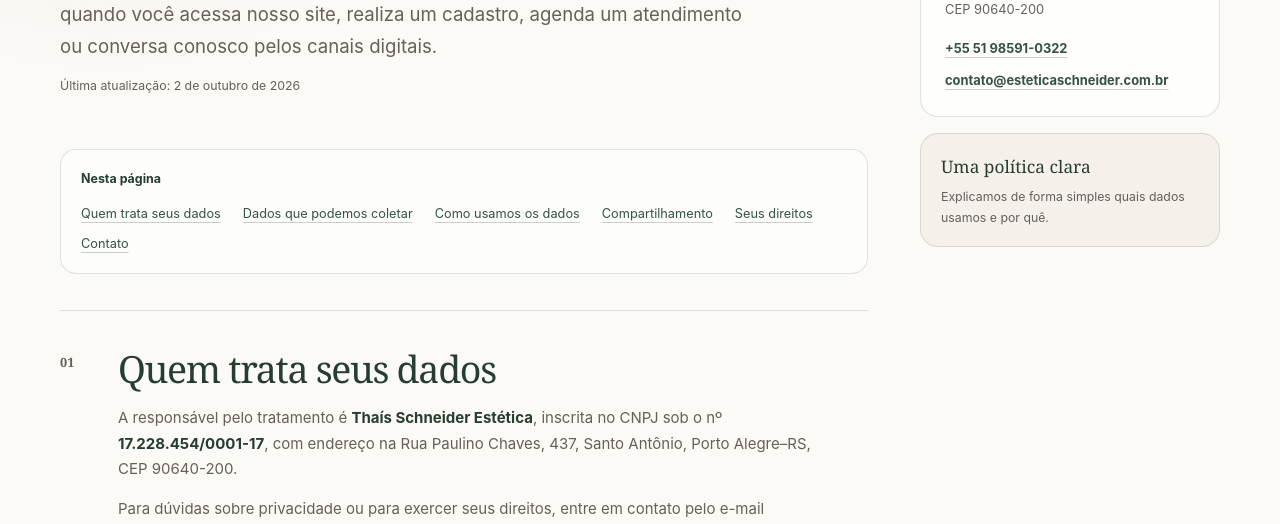
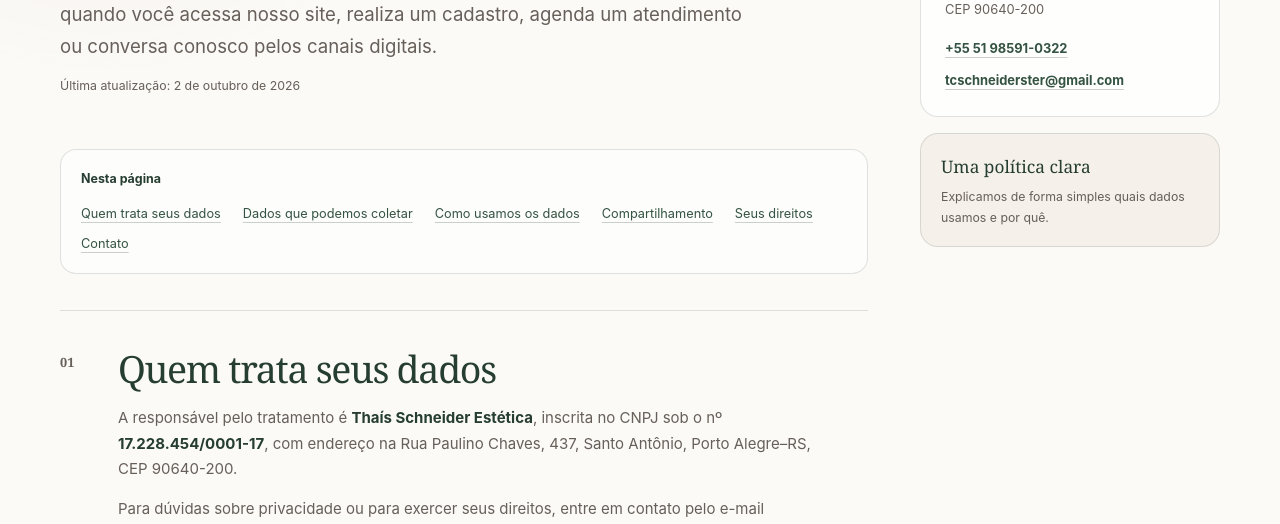
Before and after one commit to maiquelnet/clinicaestetica, a React (Vite) app in the folder app/: page /politica-de-privacidade in a window 1280 px wide. Shown: the part 415-939 px from the top of the page. Built offline with nearby package versions, Linux system fonts and the light colour scheme; no server answers.

Commit message:
fix: update privacy contact email

```diff
--- a/app/index.html
+++ b/app/index.html
@@ -27,7 +27,7 @@
         "url": "https://www.esteticaschneider.com.br/",
         "image": "https://www.esteticaschneider.com.br/og-estetica.svg",
         "telephone": "+55 51 98591-0322",
-        "email": "contato@esteticaschneider.com.br",
+        "email": "tcschneiderster@gmail.com",
         "taxID": "17.228.454/0001-17",
         "priceRange": "$$",
         "address": {
--- a/app/src/pages/PrivacyPolicyPage.tsx
+++ b/app/src/pages/PrivacyPolicyPage.tsx
@@ -77,7 +77,7 @@ export function PrivacyPolicyPage() {
                 </p>
                 <p>
                   Para dúvidas sobre privacidade ou para exercer seus direitos, entre em contato pelo e-mail
-                  <a href="mailto:contato@esteticaschneider.com.br"> contato@esteticaschneider.com.br</a>.
+                  <a href="mailto:tcschneiderster@gmail.com"> tcschneiderster@gmail.com</a>.
                 </p>
               </div>
             </section>
@@ -191,7 +191,7 @@ export function PrivacyPolicyPage() {
                   <li>portabilidade, observados os limites regulamentares e a proteção de segredos comerciais.</li>
                 </ul>
                 <p>
-                  Para solicitar algo, envie uma mensagem para <a href="mailto:contato@esteticaschneider.com.br">contato@esteticaschneider.com.br</a>.
+                  Para solicitar algo, envie uma mensagem para <a href="mailto:tcschneiderster@gmail.com">tcschneiderster@gmail.com</a>.
                   Podemos pedir informações adicionais para confirmar sua identidade e proteger seus dados.
                 </p>
               </div>
@@ -225,9 +225,9 @@ export function PrivacyPolicyPage() {
                 <h2 id="contato-title">Privacidade também é cuidado.</h2>
                 <p>Se algo não ficou claro ou você precisa exercer um direito, escreva para nossa equipe.</p>
               </div>
-              <a className="privacy-contact-link" href="mailto:contato@esteticaschneider.com.br">
+              <a className="privacy-contact-link" href="mailto:tcschneiderster@gmail.com">
                 <Mail size={19} aria-hidden="true" />
-                contato@esteticaschneider.com.br
+                tcschneiderster@gmail.com
               </a>
             </section>
           </article>
@@ -240,7 +240,7 @@ export function PrivacyPolicyPage() {
               <p>CNPJ 17.228.454/0001-17</p>
               <address>Rua Paulino Chaves, 437<br />Santo Antônio · Porto Alegre–RS<br />CEP 90640-200</address>
               <a href="tel:+5551985910322">+55 51 98591-0322</a>
-              <a href="mailto:contato@esteticaschneider.com.br">contato@esteticaschneider.com.br</a>
+              <a href="mailto:tcschneiderster@gmail.com">tcschneiderster@gmail.com</a>
             </div>
             <div className="privacy-aside-note">
               <strong>Uma política clara</strong>
```
